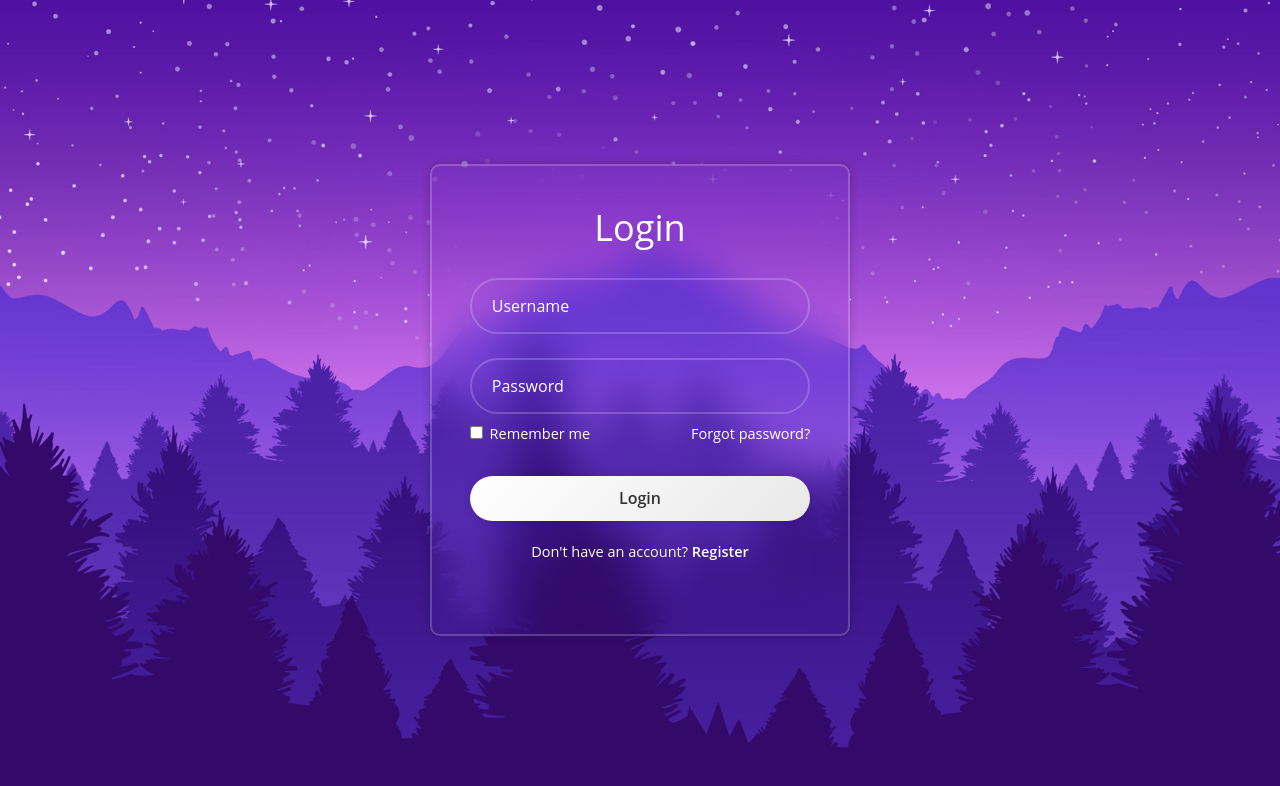
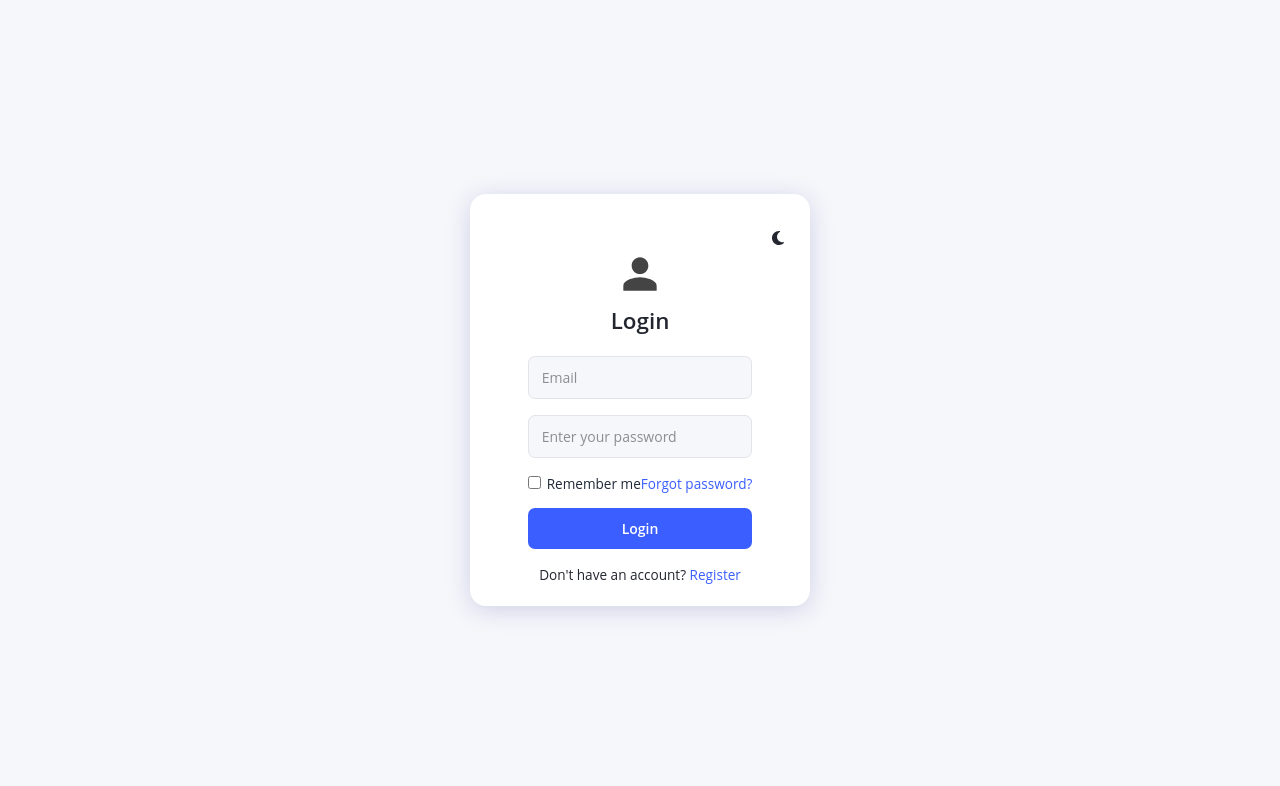
Before and after one commit to PhoenixMaster123/E-Commerce-Webshop, a React (Vite) app: page /login in a window 1280 px wide. Shown: the top 786 px of the page. Built offline with nearby package versions, Linux system fonts and the light colour scheme; no server answers.

Commit message:
improve description for Product Page and Log in page, add dark mode at login page

```diff
--- a/src/Pages/Main/Login/Login.tsx
+++ b/src/Pages/Main/Login/Login.tsx
@@ -1,104 +1,70 @@
-import { useState, useEffect, FormEvent } from 'react';
-import { NavLink, useNavigate, useLocation } from 'react-router-dom';
-import { useAuth } from '../../../auth/useAuth.ts';
-import 'boxicons/css/boxicons.min.css';
-import './login.css';
+import React, { useState } from "react";
+import "./login.css";
+import { faCartShopping, faMoon, faSun, faSearch, faBars, faTimes, faCaretDown, faCaretUp } from '@fortawesome/free-solid-svg-icons';
+import { FontAwesomeIcon } from '@fortawesome/react-fontawesome';
+const LoginPage: React.FC = () => {
+  const [email, setEmail] = useState("");
+  const [password, setPassword] = useState("");
+  const [rememberMe, setRememberMe] = useState(false);
+  const [darkMode, setDarkMode] = useState(false);
 
-const Login = () => {
-    const [username, setUsername] = useState('');
-    const [password, setPassword] = useState('');
-    const [error, setError] = useState<string | null>(null);
-
-    const auth = useAuth();
-    const navigate = useNavigate();
-    const location = useLocation();
-
-    const from = location.state?.from?.pathname || '/home';
-
-    useEffect(() => {
-        document.body.className = 'login-body';
-        return () => {
-            document.body.className = '';
-        };
-    }, []);
-
-    const handleSubmit = async (e: FormEvent) => {
-        e.preventDefault(); // Prevent page refresh
-        setError(null); // Clear previous errors
-
-        try {
-            console.log('Attempting login for user:', username);
-
-            let userRole: 'admin' | 'user' = 'user';
-
-            if (username === 'admin' && password === 'admin123') {
-                userRole = 'admin';
-            } else if (username === 'user' && password === 'user123') {
-                userRole = 'user';
-            } else {
-                throw new Error('Invalid username or password');
-            }
-
-            const user = { id: '1', name: username, role: userRole };
-            const token = 'fake-jwt-token';
-
-            // Call the login function from our AuthContext
-            auth.login(user, token);
-
-            // Navigate the user to the page they were trying to access
-            navigate(from, { replace: true });
-
-        } catch (err) {
-            console.error('Login failed:', err);
-            if (err instanceof Error) {
-                setError(err.message);
-            } else {
-                setError('An unexpected error occurred.');
-            }
-        }
+  const handleSubmit = (e: React.FormEvent) => {
+    e.preventDefault();
+    // handle login...
   };
 
   return (
-        <div className="login-container">
+    <div className={`login-bg${darkMode ? " dark" : ""}`}>
+      <div className="login-card">
+        <button
+          type="button"
+          className="darkmode-toggle"
+          onClick={() => setDarkMode(d => !d)}
+        >
+          <FontAwesomeIcon icon={darkMode ? faSun : faMoon} />
+        </button>
+        <div className="login-icon">
+          <svg width="40" height="40" fill="none" viewBox="0 0 24 24"><path fill={darkMode ? "#eee" : "#444"} d="M12 12c2.761 0 5-2.239 5-5s-2.239-5-5-5-5 2.239-5 5 2.239 5 5 5zm0 2c-3.314 0-10 1.657-10 5v3h20v-3c0-3.343-6.686-5-10-5z"/></svg>
+        </div>
+        <h2 className="login-title">Login</h2>
         <form onSubmit={handleSubmit}>
-                <h1>Login</h1>
-
-                {error && <div className="error-box">{error}</div>}
-
-                <div className="input-box">
+          <div className="login-field">
             <input
-                        type="text"
-                        name="username"
-                        placeholder="Username"
+              type="email"
+              placeholder="Email"
+              value={email}
+              onChange={e => setEmail(e.target.value)}
               required
-                        value={username}
-                        onChange={(e) => setUsername(e.target.value)}
             />
-                    <i className="fa-solid fa-user"></i>
           </div>
-                <div className="input-box">
+          <div className="login-field">
             <input
               type="password"
-                        placeholder="Password"
+              placeholder="Enter your password"
+              value={password}
+              onChange={e => setPassword(e.target.value)}
               required
-                        value={password}
-                        onChange={(e) => setPassword(e.target.value)}
             />
-                    <i className="fa-solid fa-lock"></i>
           </div>
-                <div className="remember-forgot">
-                    <label>
-                        <input type="checkbox" /> Remember me
+          <div className="login-options">
+            <label className="remember-me">
+              <input
+                type="checkbox"
+                checked={rememberMe}
+                onChange={e => setRememberMe(e.target.checked)}
+              />
+              Remember me
             </label>
-                    <NavLink to="#">Forgot password?</NavLink>
+            <a href="/forgot" className="forgot-link">Forgot password?</a>
           </div>
-                <button type="submit" className="btn">Login</button>
-                <div className="register-link">
-                    <p>Don't have an account? <NavLink to="/register">Register</NavLink></p>
+          <button type="submit" className="login-btn">Login</button>
+        </form>
+        <div className="login-register">
+          Don't have an account? <a href="/register">Register</a>
         </div>
-            </form>
+      </div>
     </div>
   );
 };
 
-export default Login;
+export default LoginPage;
--- a/src/Pages/Main/Login/login.css
+++ b/src/Pages/Main/Login/login.css
@@ -1,142 +1,134 @@
-.login-body {
-    background: seagreen;
+.login-bg {
+  min-height: 100vh;
+  width: 100vw;
+  background: #f6f7fb; /* Plain light color */
   display: flex;
+  align-items: center;
   justify-content: center;
-    align-items: center;
-    height: 100vh;
-    background: url(/public/images/background.jpg) no-repeat;
-    background-size: cover;
-    background-position: center;
-}
-.login-container {
-    width: 420px;
-    background: transparent;
-    border: 2px solid rgba(255, 255, 255, .2);
-    backdrop-filter: blur(20px);
-    box-shadow: 0 0 10px rgba(0, 0, 0, .2);
-    color: #fff;
-    border-radius: 10px;
-    padding: 2.5em 2.7em;
+  transition: background 0.3s;
 }
 
-.login-container h1 {
-    font-size: 36px;
-    text-align: center;
+.login-bg.dark {
+  background: #181a20; /* Dark mode background */
 }
 
-.login-container .input-box {
-    position: relative;
-    width: 100%;
-    height: 4em;
-    margin: 1.7em 0;
+.login-card {
+  background: #fff;
+  border-radius: 16px;
+  box-shadow: 0 4px 24px 0 rgba(31, 38, 135, 0.18);
+  padding: 32px 26px 20px 26px;
+  width: 340px;
+  display: flex;
+  flex-direction: column;
+  align-items: center;
+  transition: background 0.3s, color 0.3s;
 }
 
-.input-box input {
-    width: 100%;
-    height: 100%;
-    background: transparent;
-    border: none;
-    outline: none;
-    border: 2px solid rgba(255, 255, 255, .2);
-    border-radius: 40px;
-    font-size: 16px;
-    color: #fff;
-    padding: 20px 45px 20px 20px;
+.login-bg.dark .login-card {
+  background: #23262f;
+  color: #eef2f7;
 }
 
-.input-box input::placeholder {
-    color: #fff;
+.login-icon {
+  margin-bottom: 10px;
 }
 
-.input-box input:focus {
-    border-color: #00ffcc;
-    box-shadow: 0 0 8px #00ffcc;
-    transition: all 0.3s ease;
+.login-title {
+  font-size: 1.6rem;
+  font-weight: 600;
+  margin-bottom: 18px;
+  color: #23262f;
+  transition: color 0.3s;
 }
 
-.input-box i {
-    position: absolute;
-    right: 20px;
-    top: 50%;
-    transform: translateY(-50%);
-    font-size: 20px;
+.login-bg.dark .login-title {
+  color: #eef2f7;
 }
 
+.login-field input {
+  width: 100%;
+  padding: 10px 13px;
+  margin-bottom: 16px;
+  border: 1px solid #e3e3ea;
+  border-radius: 7px;
+  background: #f6f7fb;
+  color: #23262f;
+  font-size: 1rem;
+  transition: background 0.3s, color 0.3s, border-color 0.3s;
+}
 
-.login-container .remember-forgot {
+.login-bg.dark .login-field input {
+  background: #23262f;
+  color: #eef2f7;
+  border: 1px solid #444857;
+}
+
+.login-options {
   display: flex;
   justify-content: space-between;
-    font-size: 14.5px;
-    margin: -15px 0 15px;
+  align-items: center;
+  width: 100%;
+  margin-bottom: 14px;
+  font-size: 0.97rem;
 }
 
-.remember-forgot label input {
-    accent-color: #fff;
-    margin-right: 3px;
+.remember-me input[type="checkbox"] {
+  margin-right: 6px;
 }
 
-.remember-forgot a  {
-    color: #fff;
+.forgot-link {
+  color: #3a5eff;
   text-decoration: none;
 }
 
-.remember-forgot a:hover  {
-    text-decoration: underline;
+.login-btn {
+  width: 100%;
+  padding: 10px 0;
+  background: #3a5eff;
+  color: #fff;
+  border: none;
+  border-radius: 7px;
+  font-weight: 600;
+  font-size: 1rem;
+  margin-bottom: 10px;
+  cursor: pointer;
+  transition: background 0.2s;
 }
 
-.login-container .btn {
-    width: 100%;
-    height: 45px;
-    background: linear-gradient(135deg, #fff, #d1d1d1);
-    background-size: 200% 200%;
-    border: none;
-    outline: none;
-    border-radius: 40px;
-    box-shadow: 0 0 10px rgba(0, 0, 0, 0.1);
-    cursor: pointer;
-    font-size: 16px;
-    color: #333;
-    font-weight: 600;
-    margin-top: 1em;
-    transition:
-        background-position 0.8s ease,
-        color 0.4s ease,
-        box-shadow 0.4s ease;
+.login-btn:hover {
+  background: #2743c7;
 }
 
-.login-container .btn:hover {
-    background: linear-gradient(135deg, #00ffcc, #3366ff);
-    background-position: right center;
-    color: #fff;
-    box-shadow: 0 0 12px rgba(0, 255, 204, 0.4);
+.login-bg.dark .login-btn {
+  background: #5a6cff;
 }
 
-.login-container .register-link {
-    font-size: 14.5px;
-    text-align: center;
-    margin: 20px 0 15px;
-}
-.register-link p a {
-    color: #fff;
-    text-decoration: none;
-    font-weight: 600;
+.login-register {
+  margin-top: 6px;
+  color: #23262f;
+  font-size: 0.97rem;
 }
 
-.register-link p a:hover {
-    text-decoration: underline;
+.login-bg.dark .login-register {
+  color: #eef2f7;
 }
 
-@keyframes fadeInUp {
-    from {
-        opacity: 0;
-        transform: translateY(40px);
-    }
-    to {
-        opacity: 1;
-        transform: translateY(0);
-    }
+.login-register a {
+  color: #3a5eff;
+  text-decoration: none;
 }
 
-.login-container {
-    animation: fadeInUp 1s ease-out;
+.darkmode-toggle {
+  align-self: flex-end;
+  background: transparent;
+  border: none;
+  color: #23262f;
+  font-size: 1.15rem;
+  cursor: pointer;
+  margin-bottom: 4px;
+  transition: color 0.3s;
 }
+
+.login-bg.dark .darkmode-toggle {
+  color: #eef2f7;
+}
```
Also changed, not shown: src/Pages/Main/ProductDetails.tsx (+102 -21 lines), src/contexts/CartContext.tsx (+19 -14 lines), 1 other file (tests, documents, lock files or other folders). Lines whose indentation alone changed are shown as unchanged.
